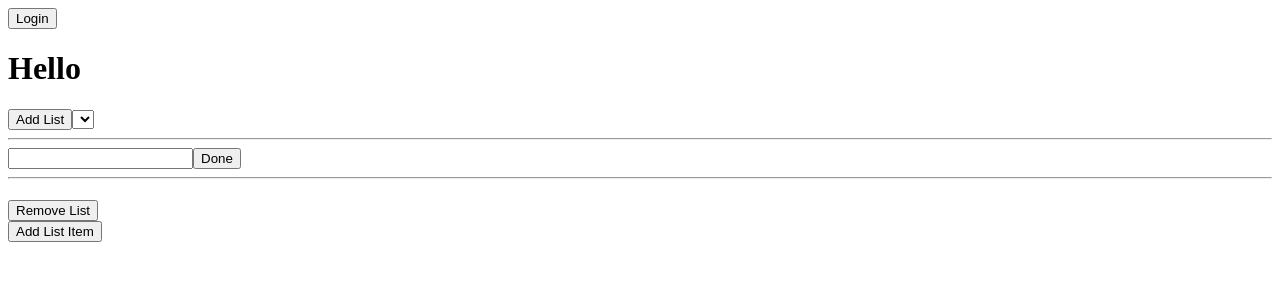
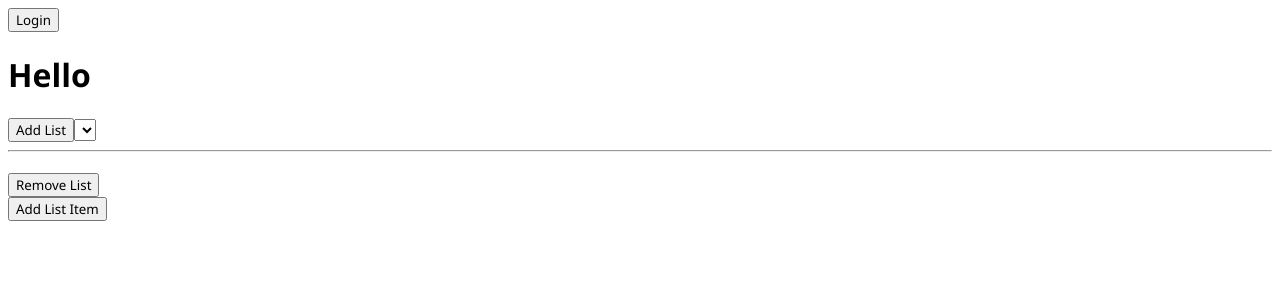
Before and after one commit to Enc-EE/project3-ui, an Angular app: page / in a window 1280 px wide. Shown: the top 300 px of the page. Built offline with nearby package versions, Linux system fonts and the light colour scheme.

Commit message:
beautifying

```diff
--- a/src/app/app.component.html
+++ b/src/app/app.component.html
@@ -4,11 +4,11 @@
 <select [(ngModel)]="selectedList" (change)="selectedListChanged()">
     <option *ngFor="let list of lists" [ngValue]="list">{{list.Name}}</option>
 </select>
+
 <hr />
-<input [(ngModel)]="editingText">
-<button (click)="doneEdit()">Done</button>
-<hr />
-<h1 (click)="editList(selectedList)">{{selectedList.Name}}</h1>
+<h1 [ngClass]="{'hidden': isListNameEditing}" (click)="editListName()">{{selectedList.Name}}</h1>
+<input #listNameEditor [(ngModel)]="listNameEditorText" [ngClass]="{'hidden': !isListNameEditing}" (keyup)="keyUp($event)" (blur)="endEdit()" [autofocus]>
+
 <button (click)="removeList()">Remove List</button>
 <div class="list-container">
     <app-list-item class="list" *ngFor="let listItem of listItems" [text]="listItem.Name" (next)="editNext(listItem)" (remove)="deleteListItem(listItem)"
--- a/src/app/app.component.ts
+++ b/src/app/app.component.ts
@@ -1,4 +1,4 @@
-import { Component, OnInit, NgZone, ViewChildren, QueryList, ChangeDetectorRef } from '@angular/core';
+import { Component, OnInit, NgZone, ViewChildren, QueryList, ChangeDetectorRef, Input, ViewChild, ElementRef } from '@angular/core';
 import { UserService } from './services/userService';
 import { ListRepository } from './repositories/listRepository';
 import { List } from './models/list';
@@ -16,9 +16,10 @@ import { ListItemComponent } from './list-item/list-item.component';
 })
 export class AppComponent implements OnInit {
   title = 'project3-ui';
-  editingListItem: ListItem;
-  editingList: ListItem;
-  public editingText: string;
+
+  @ViewChild('listNameEditor') listNameEditor: ElementRef;
+  public isListNameEditing = false;
+  public listNameEditorText: string;
 
   @ViewChildren(ListItemComponent) items !: QueryList<ListItemComponent>
 
@@ -109,41 +110,10 @@ export class AppComponent implements OnInit {
     })
   }
 
-  public editListItem(listItem: ListItem) {
-    this.editingListItem = listItem;
-    this.editingText = this.editingListItem.Name;
-    console.log(this.editingListItem.Name);
-
-  }
-  public editList(list: List) {
-    this.editingList = list;
-    this.editingText = this.editingList.Name;
-  }
-
-  public doneEdit() {
-    if (this.editingList) {
-      this.editingList.Name = this.editingText;
-      this.listRepository.updateList(this.editingList.Id, this.editingList).subscribe({
-        next: () => {
-          this.reload();
-        }
-      });
-      this.editingList = null;
-    } else if (this.editingListItem) {
-      this.editingListItem.Name = this.editingText;
-      this.listItemRepository.update(this.selectedList.Id, this.editingListItem.Id, this.editingListItem).subscribe({
-        next: () => {
-          this.reloadListItems();
-        }
-      });
-      this.editingListItem = null;
-    }
-    this.editingText = null;
-  }
-
   public removeList() {
     this.listRepository.delete(this.selectedList.Id).subscribe({
       next: () => {
+        this.selectedList = null;
         this.reload();
       }
     });
@@ -196,4 +166,32 @@ export class AppComponent implements OnInit {
       }
     }
   }
+
+  public editListName() {
+    this.listNameEditorText = this.selectedList.Name
+    this.isListNameEditing = true;
+    setTimeout(() => {
+      this.listNameEditor.nativeElement.focus();
+    }, 200);
+  }
+
+  public keyUp(event: KeyboardEvent) {
+    if (event.keyCode == 13) {
+      this.endEdit();
+    } else if (event.keyCode == 27) {
+      this.endEdit();
+    }
+  }
+
+  public endEdit() {
+    this.isListNameEditing = false;
+    if (this.listNameEditorText != this.selectedList.Name) {
+      this.selectedList.Name = this.listNameEditorText;
+      this.listRepository.updateList(this.selectedList.Id, this.selectedList).subscribe({
+        next: () => {
+          this.reload();
+        }
+      });
+    }
+  }
 }
--- a/src/app/list-item/list-item.component.ts
+++ b/src/app/list-item/list-item.component.ts
@@ -37,6 +37,8 @@ export class ListItemComponent implements OnInit {
     if (event.keyCode == 13) {
       this.endEdit();
       this.next.emit();
+    } else if (event.keyCode == 27) {
+      this.endEdit();
     }
   }
 
--- a/src/styles.css
+++ b/src/styles.css
@@ -1,4 +1,8 @@
 /* You can add global styles to this file, and also import other style files */
+
+* {
+    font-family:'Segoe UI', Tahoma, Geneva, Verdana, sans-serif;
+}
 
 /* html, body {
     margin: 0;
```
Also changed, not shown: src/manifest.json.
